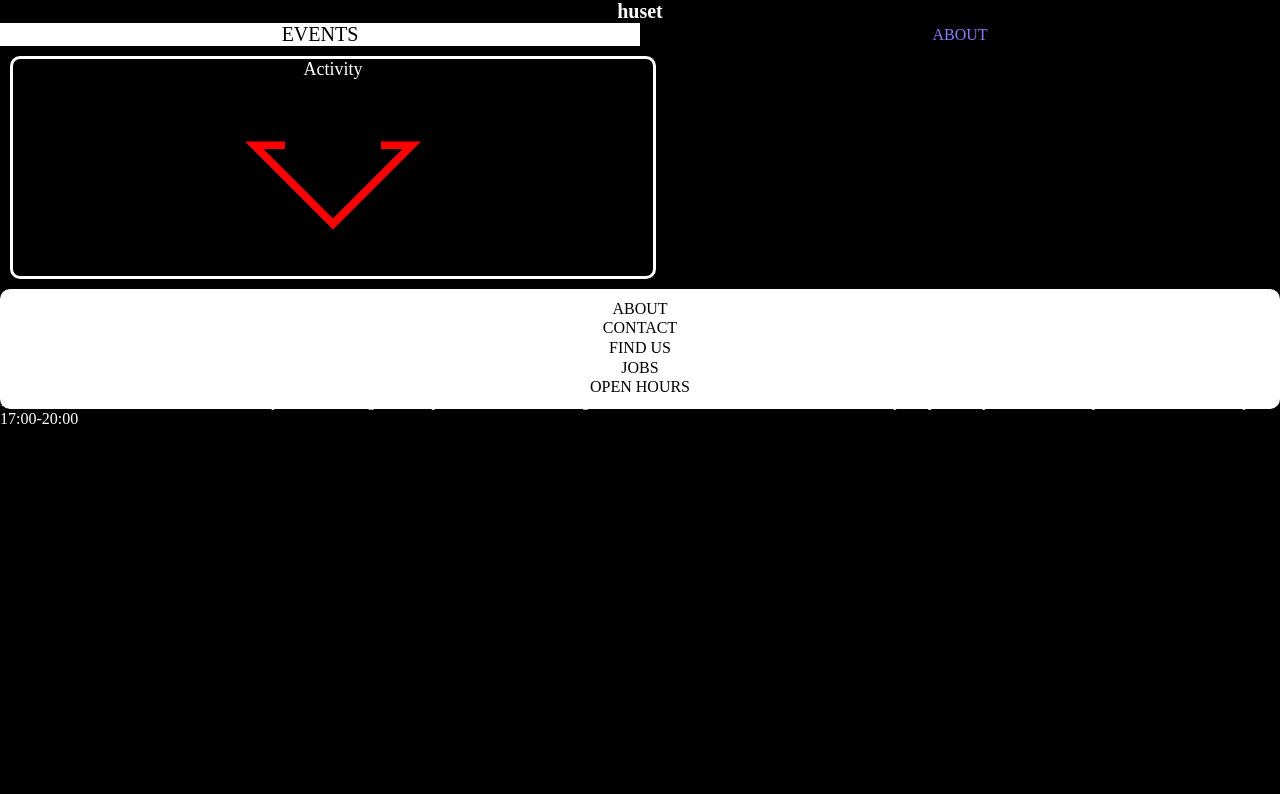
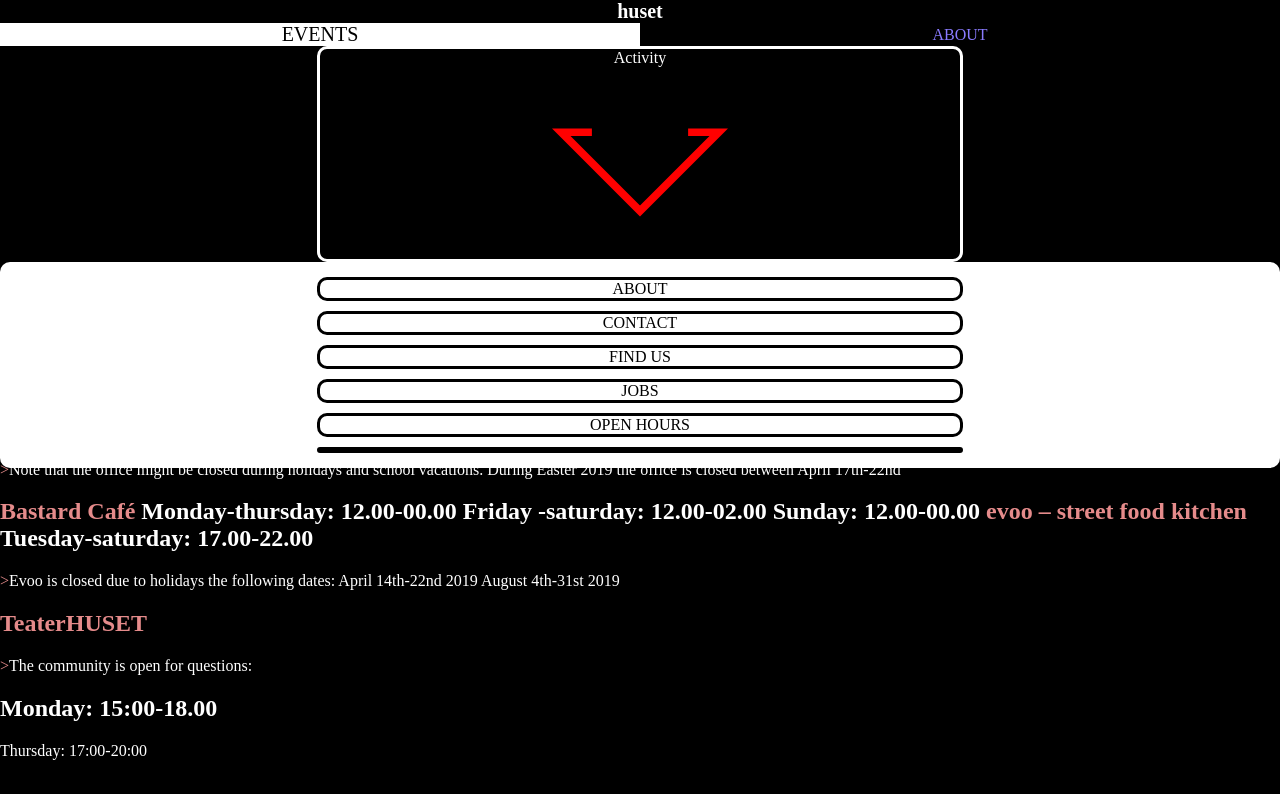
Before and after one commit to Patrick-Martins/Huset_Website_Project, a plain HTML site: page schedule.html in a window 1280 px wide. Both pictures are taken after a click on the element "Activity". Drawn offline with Linux system fonts and the light colour scheme.

Commit message:
styled sort containers

```diff
--- a/main_script.js
+++ b/main_script.js
@@ -181,7 +181,7 @@ function addLink(oneCategory) {
     //document.querySelector("nav").innerHTML += oneItem.name
     //    if (oneCategory.parent === 14 && oneCategory.count > 0) {
     const link = document.createElement("a");
-    link.textContent = oneCategory.name;
+    link.textContent = oneCategory.name.toUpperCase();
     link.setAttribute("href", "index.html?category=" + oneCategory.id)
     document.querySelector(".sort-container").appendChild(link);
     //    }
--- a/schedule.html
+++ b/schedule.html
@@ -36,20 +36,20 @@
     <h1>Varying opening hours
 Because of our shifting event schedule, our openings hours vary a lot.</h1>
 
-            <p>Se our event schedule here
+            <h1 class="pink_highlight">
+                Huset reception</h1>
+                <p>
+We are open for questions  on:</p>
+
+        <h1>weekdays between 11.00 – 15.00.</h1>
+
+<p>
+    <span class="pink_highlight">></span>Note that the office might be closed during holidays and school vacations.
+    During Easter 2019 the office is closed between April 17th-22nd</p>
 
 
-Huset reception
-We are open for questions  on:
-
-weekdays between 11.00 – 15.00.
-
->Note that the office might be closed during holidays and school vacations.
-During Easter 2019 the office is closed between April 17th-22nd
-
-
-
-Bastard Café
+<h1>
+    <span class="pink_highlight">Bastard Café</span>
 Monday-thursday: 12.00-00.00
 
 Friday -saturday: 12.00-02.00
@@ -58,19 +58,22 @@ Sunday: 12.00-00.00
 
 
 
-evoo – street food kitchen
-Tuesday-saturday: 17.00-22.00
+    <span class="pink_highlight">evoo – street food kitchen</span>
+        Tuesday-saturday: 17.00-22.00</h1>
 
->Evoo is closed due to holidays the following dates:
+<p>
+    <span class="pink_highlight">></span>Evoo is closed due to holidays the following dates:
 April 14th-22nd 2019
-August 4th-31st 2019
+        August 4th-31st 2019</p>
 
 
-TeaterHUSET
-The community is open for questions:
+        <h1 class="pink_highlight">TeaterHUSET</h1>
+<p>
+    <span class="pink_highlight">></span>The community is open for questions:</p>
 
-Monday: 15:00-18.00
+        <h1>Monday: 15:00-18.00</h1>
 
+<p>
 Thursday: 17:00-20:00</p>
 </section>
 </body>
--- a/stylesheet.css
+++ b/stylesheet.css
@@ -42,7 +42,12 @@ li {
     margin: auto;
 }
 
-.events_tab:hover, .about_tab:hover{
+.pink_highlight{
+    color: #E58B8B;
+}
+
+.events_tab:hover,
+.about_tab:hover {
     cursor: pointer;
 }
 
@@ -85,18 +90,13 @@ main {
 
     width: 50%;
 }
-.sortingElem:hover{
+
+.sortingElem:hover {
     cursor: pointer;
-}
-
-.sortingElem li {
-    font-size: 18px;
 }
 
 .arrow {
     width: 30%;
-    height: auto;
-    margin: auto;
 }
 
 
@@ -114,6 +114,18 @@ main {
 .sort-container li {
     color: black;
 }
+
+.sort-container li, .sort-container a {
+    color: black;
+    list-style: none;
+    text-decoration: none;
+    width: 50%;
+    text-align: center;
+    margin: 5px auto;
+    border: solid black;
+    border-radius: 10px;
+}
+
 
 #activity-container,
 #options-about-container {
@@ -133,13 +145,20 @@ div {
 }
 */
 
-#activity {
+#activity, #about_BT {
     color: white;
     background: black;
 
     display: flex;
     flex-direction: column;
     align-items: center;
+    justify-content: center;
+    margin: auto;
+
+}
+
+#activity h2 {
+    margin: 0;
 }
 
 
@@ -163,7 +182,7 @@ div {
 
 #event_image {
     grid-area: event_image;
-    width: ;
+    width: 100%;
     margin: auto;
 }
 
```
Also changed, not shown: about.html (+1 -1 lines), contact.html (+4 -4 lines), find.html (+3 -3 lines), index.html (+8 -7 lines), jobs.html (+5 -4 lines).
